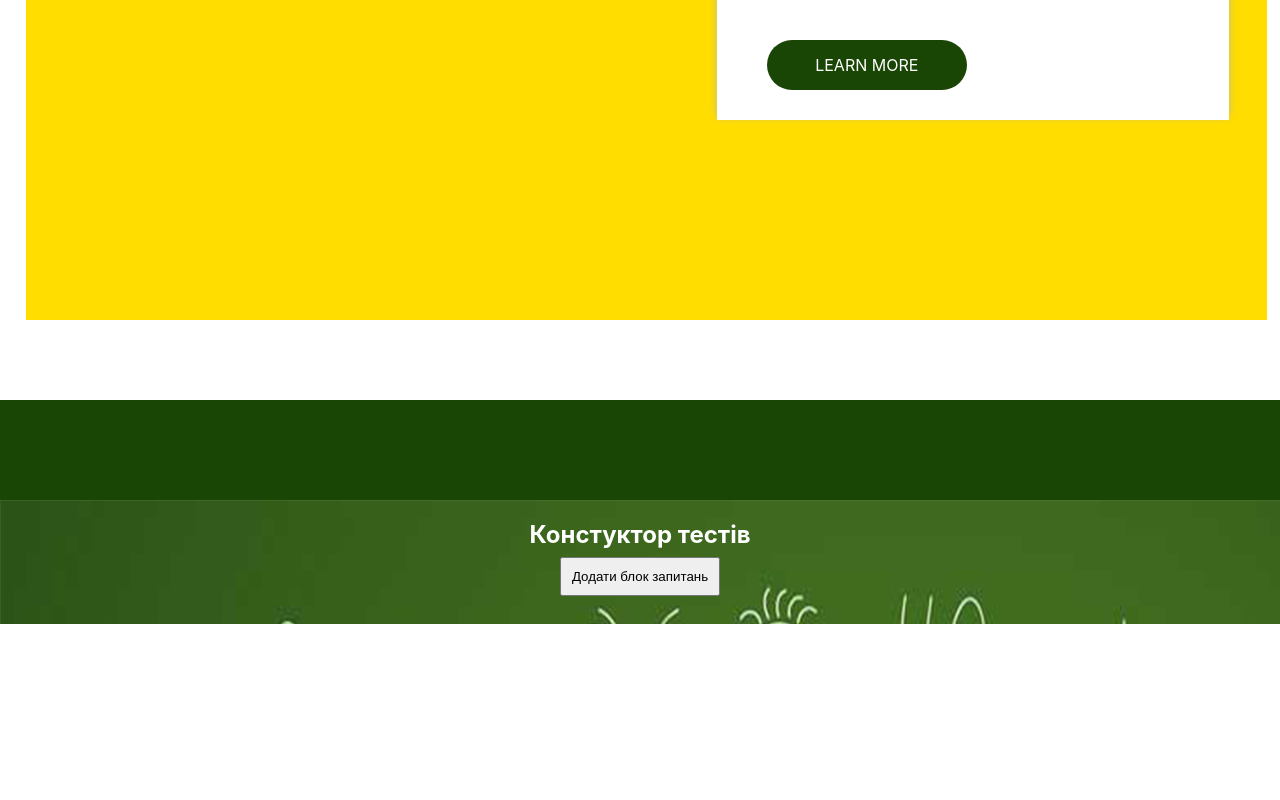
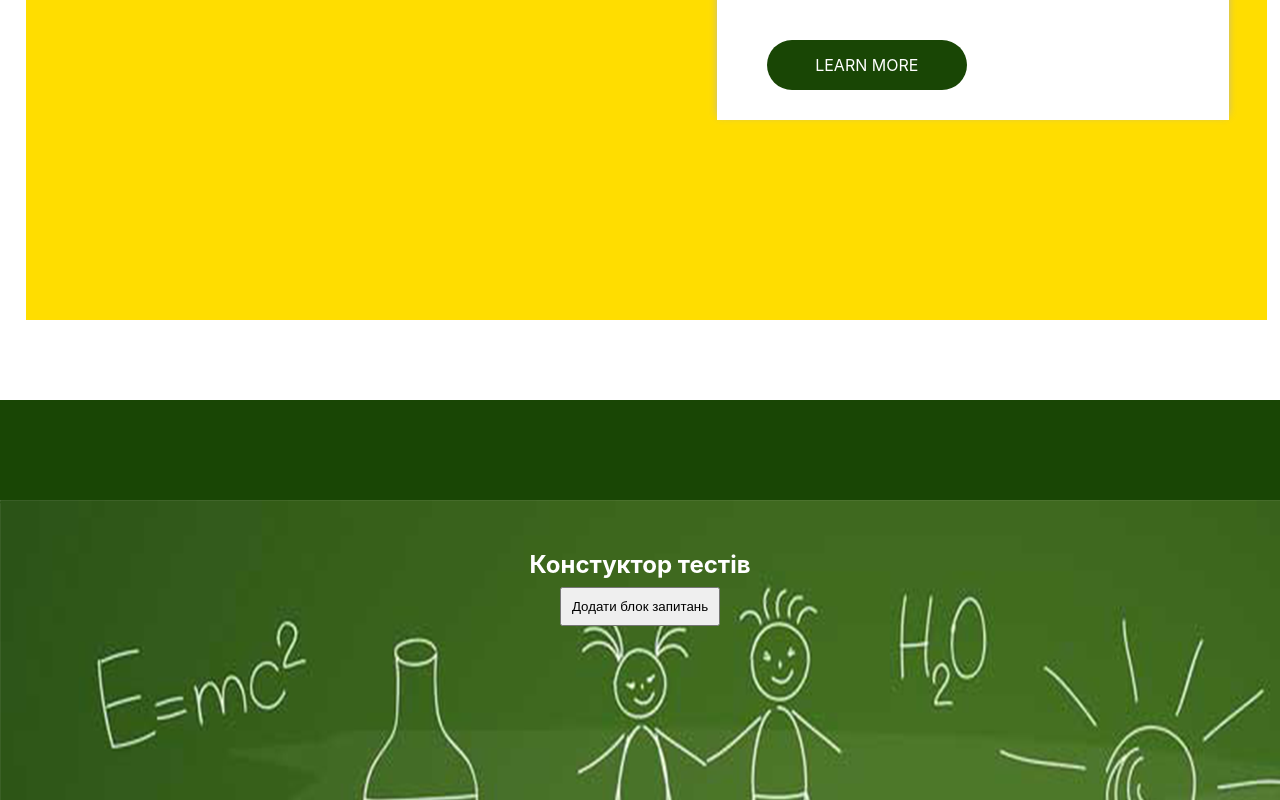
Before and after one commit to Markus-Astragor/schoolFront, a React (Create React App) app: page / in a window 1280 px wide. Shown: the part 2000-2800 px from the top of the page. Before the commit the page ends 2624 px from the top, so only its background shows below. Built offline with nearby package versions, Linux system fonts and the light colour scheme.

Commit message:
fix height

```diff
--- a/src/Components/User/ConstructorTests/ConstructorTests.module.css
+++ b/src/Components/User/ConstructorTests/ConstructorTests.module.css
@@ -1,7 +1,9 @@
 .ConstructorTests {
     text-align: center;
     background-image: url('../../../images/ConstructorTests_images/background.png');
-    padding: 20px 0px 20px 0px;
+    padding: 50px 0px 50px 0px;
+    min-height: 100vh;
+
 }
 
 .ConstructorTests>h2 {
```
